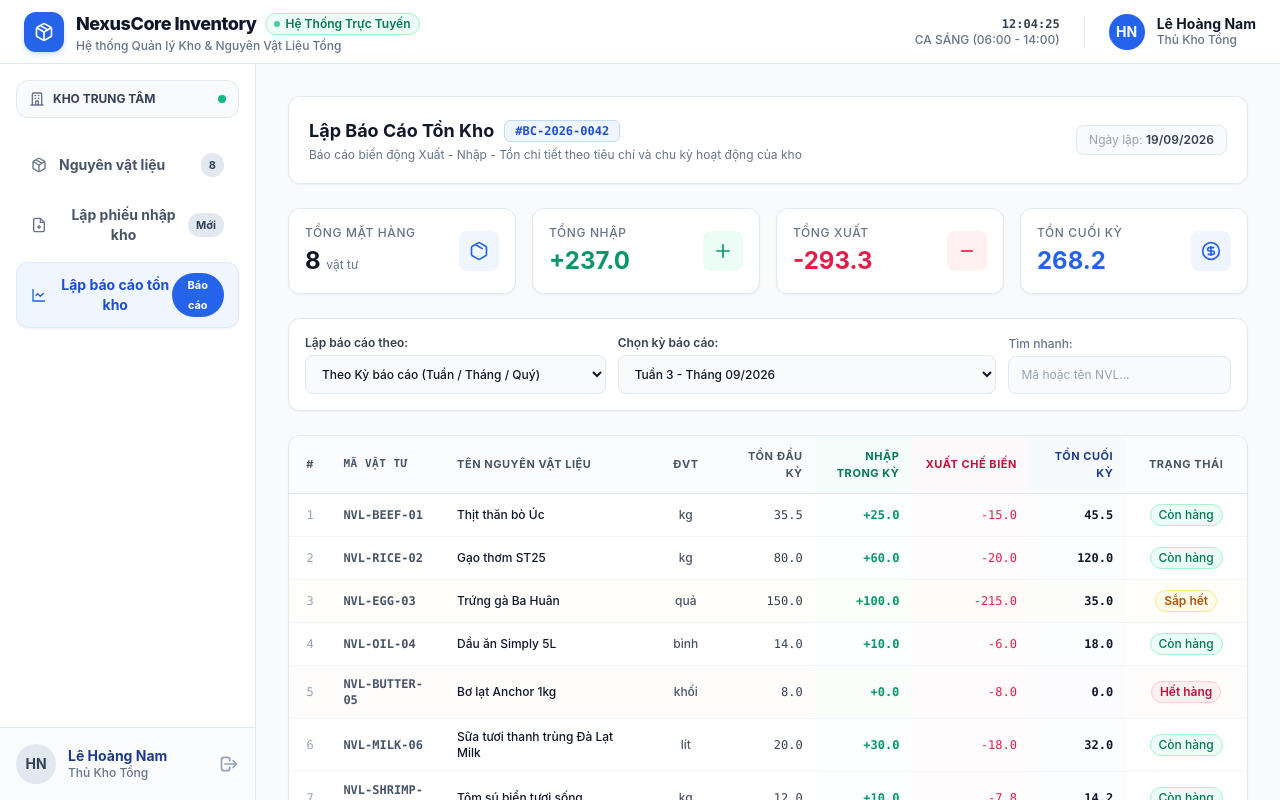
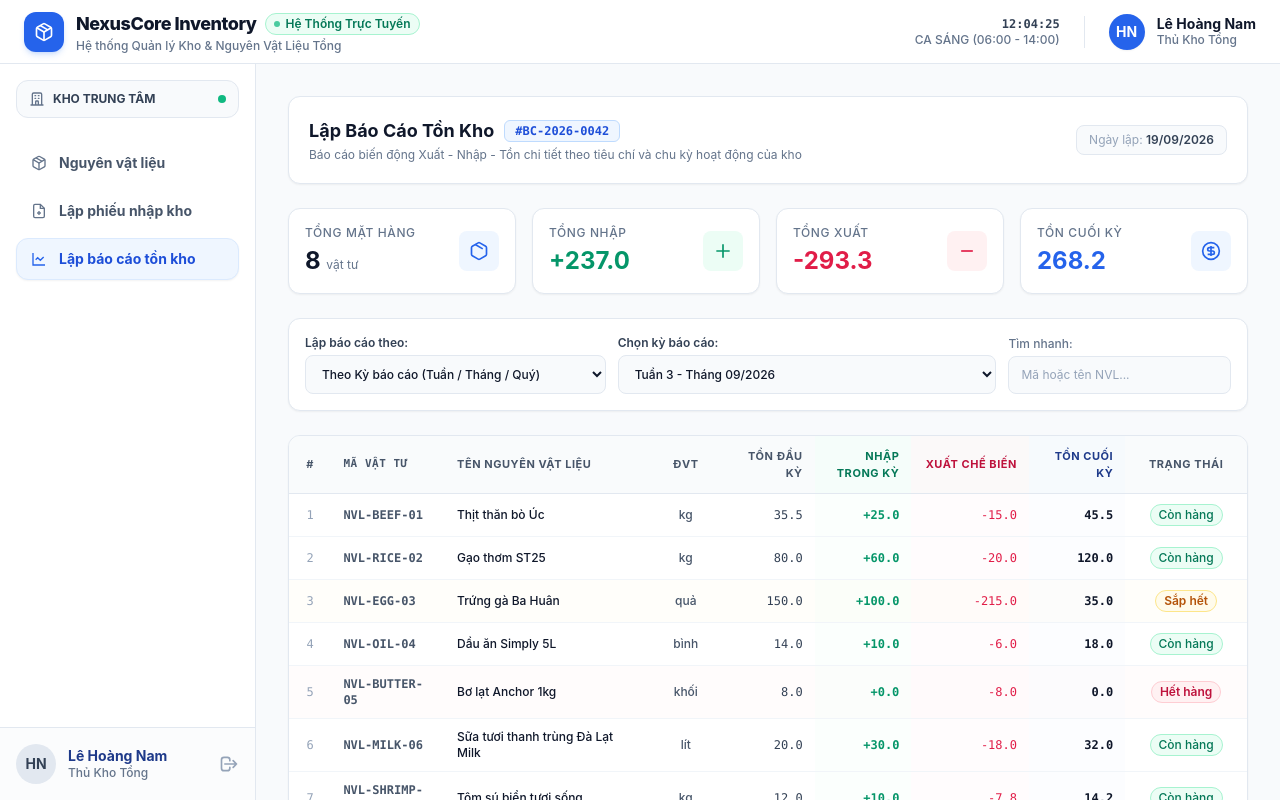
Before and after one commit to BrambleClaw123/RestaurantManagement, a React (Vite) app: page /warehouse in a window 1280 px wide. Built offline with nearby package versions, Linux system fonts and the light colour scheme.

Commit message:
Remvove badges

```diff
--- a/src/pages/Admin/Admin.jsx
+++ b/src/pages/Admin/Admin.jsx
@@ -172,13 +172,11 @@ export default function Admin() {
       {
         id: 'accounts',
         label: 'Tài khoản',
-        badge: accounts.length,
         icon: <svg className="w-5 h-5" fill="none" stroke="currentColor" viewBox="0 0 24 24"><path strokeLinecap="round" strokeLinejoin="round" strokeWidth="2" d="M15 7a2 2 0 012 2m4 0a6 6 0 01-7.743 5.743L11 17H9v2H7v2H4a1 1 0 01-1-1v-2.586a1 1 0 01.293-.707l5.964-5.964A6 6 0 1121 9z"></path></svg>
       },
       {
         id: 'employees',
         label: 'Nhân viên',
-        badge: employees.length,
         icon: <svg className="w-5 h-5" fill="none" stroke="currentColor" viewBox="0 0 24 24"><path strokeLinecap="round" strokeLinejoin="round" strokeWidth="2" d="M17 20h5v-2a3 3 0 00-5.356-1.857M17 20H7m10 0v-2c0-.656-.126-1.283-.356-1.857M7 20H2v-2a3 3 0 015.356-1.857M7 20v-2c0-.656.126-1.283.356-1.857m0 0a5.002 5.002 0 019.288 0M15 7a3 3 0 11-6 0 3 3 0 016 0zm6 3a2 2 0 11-4 0 2 2 0 014 0zM7 10a2 2 0 11-4 0 2 2 0 014 0z"></path></svg>
       }
     ]
--- a/src/pages/Kitchen/Kitchen.jsx
+++ b/src/pages/Kitchen/Kitchen.jsx
@@ -84,7 +84,6 @@ export default function Kitchen() {
       {
         id: 'orders',
         label: 'Danh Sách Order',
-        badge: `${orders.length} chờ`,
         icon: <svg className="w-5 h-5" fill="none" stroke="currentColor" viewBox="0 0 24 24"><path strokeLinecap="round" strokeLinejoin="round" strokeWidth="2" d="M9 5H7a2 2 0 00-2 2v12a2 2 0 002 2h10a2 2 0 002-2V7a2 2 0 00-2-2h-2M9 5a2 2 0 002 2h2a2 2 0 002-2M9 5a2 2 0 012-2h2a2 2 0 012 2m-3 7h3m-3 4h3m-6-4h.01M9 16h.01" /></svg>
       },
       {
--- a/src/pages/Manager/Manager.jsx
+++ b/src/pages/Manager/Manager.jsx
@@ -151,19 +151,16 @@ export default function Manager() {
       {
         id: 'dishes',
         label: 'Món ăn',
-        badge: dishes.length,
         icon: <svg className="w-4 h-4" fill="none" stroke="currentColor" viewBox="0 0 24 24"><path strokeLinecap="round" strokeLinejoin="round" strokeWidth="2" d="M12 6.253v13m0-13C10.832 5.477 9.246 5 7.5 5S4.168 5.477 3 6.253v13C4.168 18.477 5.754 18 7.5 18s3.332.477 4.5 1.253m0-13C13.168 5.477 14.754 5 16.5 5c1.747 0 3.332.477 4.5 1.253v13C19.832 18.477 18.247 18 16.5 18c-1.746 0-3.332.477-4.5 1.253"></path></svg>
       },
       {
         id: 'suppliers',
         label: 'Nhà cung cấp',
-        badge: suppliers.length,
         icon: <svg className="w-4 h-4" fill="none" stroke="currentColor" viewBox="0 0 24 24"><path strokeLinecap="round" strokeLinejoin="round" strokeWidth="2" d="M13 16V6a1 1 0 00-1-1H4a1 1 0 00-1 1v10a1 1 0 001 1h1m8-1a1 1 0 01-1 1H9m4-1V8a1 1 0 011-1h2.586a1 1 0 01.707.293l3.414 3.414a1 1 0 01.293.707V16a1 1 0 01-1 1h-1m-6-1a1 1 0 001 1h2m-6 0a2 2 0 100 4 2 2 0 000-4zm10 0a2 2 0 100 4 2 2 0 000-4z"></path></svg>
       },
       {
         id: 'reports',
         label: 'Báo cáo',
-        badge: 'Thống kê',
         icon: <svg className="w-4 h-4" fill="none" stroke="currentColor" viewBox="0 0 24 24"><path strokeLinecap="round" strokeLinejoin="round" strokeWidth="2" d="M9 19v-6a2 2 0 00-2-2H5a2 2 0 00-2 2v6a2 2 0 002 2h2a2 2 0 002-2zm0 0V9a2 2 0 012-2h2a2 2 0 012 2v10m-6 0a2 2 0 002 2h2a2 2 0 002-2m0 0V5a2 2 0 012-2h2a2 2 0 012 2v14a2 2 0 01-2 2h-2a2 2 0 01-2-2z"></path></svg>
       }
     ]
--- a/src/pages/Reception/Reception.jsx
+++ b/src/pages/Reception/Reception.jsx
@@ -194,13 +194,11 @@ export default function Reception() {
       {
         id: 'booking',
         label: 'Đặt Bàn',
-        badge: `${bookings.length} Phiếu`,
         icon: <svg className="w-4 h-4" fill="none" stroke="currentColor" viewBox="0 0 24 24"><path strokeLinecap="round" strokeLinejoin="round" strokeWidth="2" d="M8 7V3m8 4V3m-9 8h10M5 21h14a2 2 0 002-2V7a2 2 0 00-2-2H5a2 2 0 00-2 2v12a2 2 0 002 2z"></path></svg>
       },
       {
         id: 'billing',
         label: 'Thanh Toán',
-        badge: `${servingTables.length} bàn`,
         icon: <svg className="w-4 h-4" fill="none" stroke="currentColor" viewBox="0 0 24 24"><path strokeLinecap="round" strokeLinejoin="round" strokeWidth="2" d="M9 14l6-6m-5.5.5h.01m4.99 5h.01M19 21V5a2 2 0 00-2-2H7a2 2 0 00-2 2v16l3.5-2 3.5 2 3.5-2 3.5 2zM10 8.5a.5.5 0 11-1 0 .5.5 0 011 0zm5 5a.5.5 0 11-1 0 .5.5 0 011 0z"></path></svg>
       }
     ]
--- a/src/pages/Waiter/Waiter.jsx
+++ b/src/pages/Waiter/Waiter.jsx
@@ -179,7 +179,6 @@ export default function Waiter() {
       {
         id: 'map',
         label: 'Sơ Đồ Bàn',
-        badge: `${tables.length} Bàn`,
         icon: <svg className="w-4 h-4" fill="none" stroke="currentColor" viewBox="0 0 24 24"><path strokeLinecap="round" strokeLinejoin="round" strokeWidth="2" d="M4 6a2 2 0 012-2h2a2 2 0 012 2v2a2 2 0 01-2 2H6a2 2 0 01-2-2V6zM14 6a2 2 0 012-2h2a2 2 0 012 2v2a2 2 0 01-2 2h-2a2 2 0 01-2-2V6zM4 16a2 2 0 012-2h2a2 2 0 012 2v2a2 2 0 01-2 2H6a2 2 0 01-2-2v-2zM14 16a2 2 0 012-2h2a2 2 0 012 2v2a2 2 0 01-2 2h-2a2 2 0 01-2-2v-2z" /></svg>
       }
     ]
--- a/src/pages/Warehouse/Warehouse.jsx
+++ b/src/pages/Warehouse/Warehouse.jsx
@@ -189,19 +189,16 @@ export default function Warehouse() {
       {
         id: 'materials',
         label: 'Nguyên vật liệu',
-        badge: MATERIALS_DATA.length,
         icon: <svg className="w-4 h-4" fill="none" stroke="currentColor" strokeWidth="2" viewBox="0 0 24 24"><path d="m16.5 9.4-9-5.19M21 16V8a2 2 0 0 0-1-1.73l-7-4a2 2 0 0 0-2 0l-7 4A2 2 0 0 0 3 8v8a2 2 0 0 0 1 1.73l7 4a2 2 0 0 0 2 0l7-4A2 2 0 0 0 21 16z"></path><polyline points="3.27 6.96 12 12.01 20.73 6.96"></polyline><line x1="12" x2="12" y1="22.08" y2="12"></line></svg>
       },
       {
         id: 'receipt',
         label: 'Lập phiếu nhập kho',
-        badge: 'Mới',
         icon: <svg className="w-4 h-4" fill="none" stroke="currentColor" strokeWidth="2" viewBox="0 0 24 24"><path d="M14 2H6a2 2 0 0 0-2 2v16a2 2 0 0 0 2 2h12a2 2 0 0 0 2-2V8z"></path><polyline points="14 2 14 8 20 8"></polyline><line x1="12" x2="12" y1="18" y2="12"></line><line x1="9" x2="15" y1="15" y2="15"></line></svg>
       },
       {
         id: 'report',
         label: 'Lập báo cáo tồn kho',
-        badge: 'Báo cáo',
         icon: <svg className="w-4 h-4" fill="none" stroke="currentColor" strokeWidth="2" viewBox="0 0 24 24"><path d="M3 3v18h18"></path><path d="m19 9-5 5-4-4-3 3"></path></svg>
       }
     ]
```
